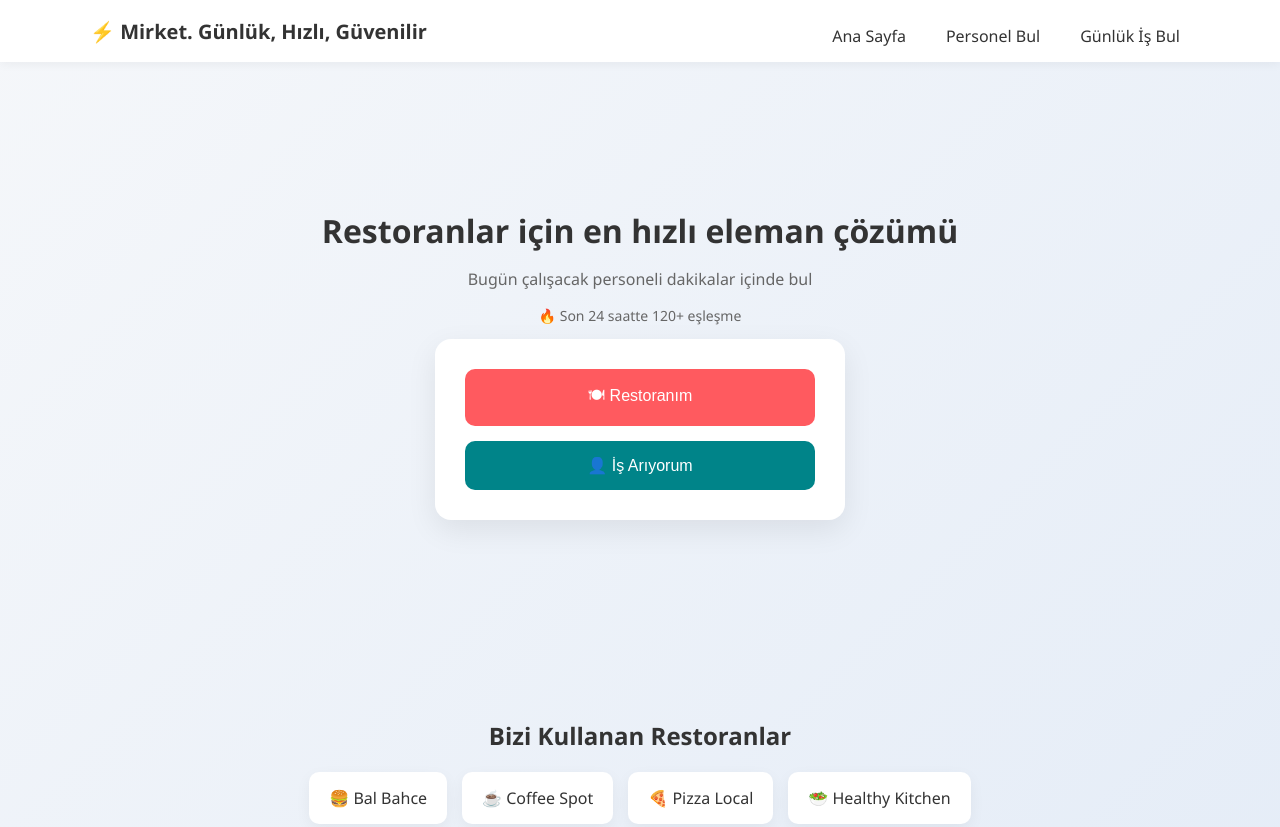
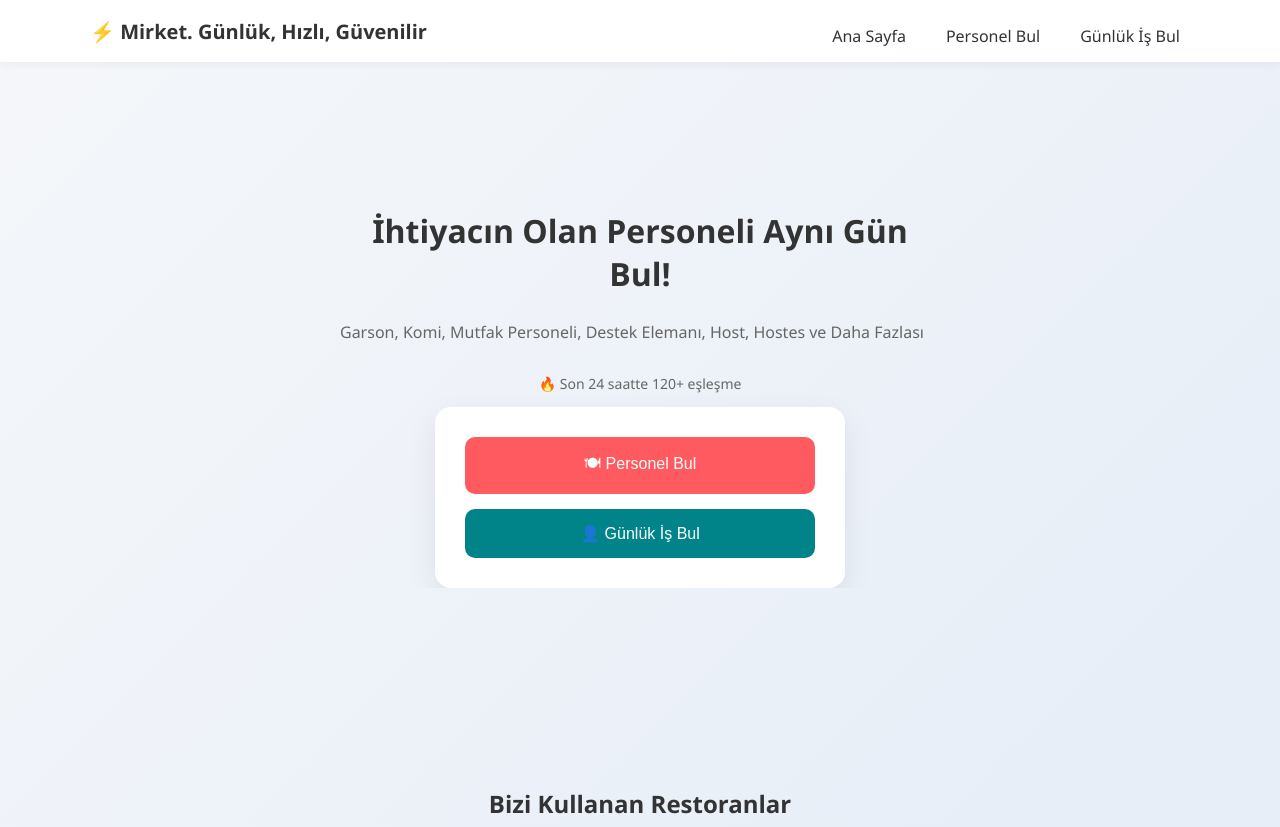
Before and after one commit to chuvisty/mirket, a plain HTML site: page index.html in a window 1280 px wide. Shown: the top 827 px of the page. Drawn offline with Linux system fonts and the light colour scheme.

Commit message:
text adjustments

```diff
--- a/index.html
+++ b/index.html
@@ -21,8 +21,9 @@
 
 <section class="hero">
   <div class="hero-content fade-in">
-    <h1>Restoranlar için en hızlı eleman çözümü</h1>
-    <p>Bugün çalışacak personeli dakikalar içinde bul</p>
+    <h1>İhtiyacın Olan Personeli Aynı Gün Bul!</h1>
+    <div class="container-mvt">
+    <p class="moving-text">Garson, Komi, Mutfak Personeli, Destek Elemanı, Host, Hostes ve Daha Fazlası</p></div>
 
 
 
@@ -30,15 +31,15 @@
 
 
        <div id="mainButtons" class="card">
-    <button class="btn primary" onclick="showRestaurant()">🍽 Restoranım</button>
-    <button class="btn secondary" onclick="goToWorkerForm()">👤 İş Arıyorum</button>
+    <button class="btn primary" onclick="showRestaurant()">🍽 Personel Bul</button>
+    <button class="btn secondary" onclick="goToWorkerForm()">👤 Günlük İş Bul</button>
   </div>
 
 
 
   <div id="restaurantOptions" class="card hidden">
-    <button class="btn primary" onclick="goToRestaurantRegister()">📋 Restoran Kayıt</button>
-    <button class="btn secondary" onclick="goToJobRequest()">⚡ Eleman Talep Et</button>
+    <button class="btn primary" onclick="goToRestaurantRegister()">📋 İş Veren Kayıt</button>
+    <button class="btn secondary" onclick="goToJobRequest()">⚡ Personel Talep Et</button>
     <button class="btn ghost" onclick="goBack()">⬅ Geri</button>
   </div>
   </div>
--- a/styles.css
+++ b/styles.css
@@ -186,8 +186,51 @@ nav a:hover {
   margin-bottom: 10px;
 }
 
+.hero .container-mvt {
+  max-width: 400px;
+  margin-bottom: 10px;
+}
+
 .hero p {
   color: #666;
+}
+/*
+.moving-text {
+  display: inline-block;
+
+  animation: scrollLeft 4s linear infinite;
+}
+
+.moving-text:hover {
+  animation-play-state: paused;
+}
+
+*/
+
+.hero-content.fade-in {
+  overflow: hidden;
+  position: relative;
+  width: 600px; /* or whatever your container width is */
+}
+
+.hero-content.fade-in .moving-text {
+  display: inline-block;
+  white-space: nowrap;
+  animation: slideLeft 3s linear infinite;
+}
+
+/* Pause on hover */
+.hero-content.fade-in:hover .moving-text {
+  animation-play-state: paused;
+}
+
+@keyframes scrollLeft {
+  from {
+    transform: translateX(0%);
+  }
+  to {
+    transform: translateX(-100%);
+  }
 }
 
 .social-proof {
```
